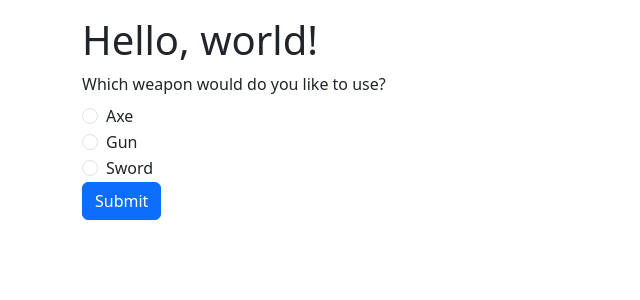
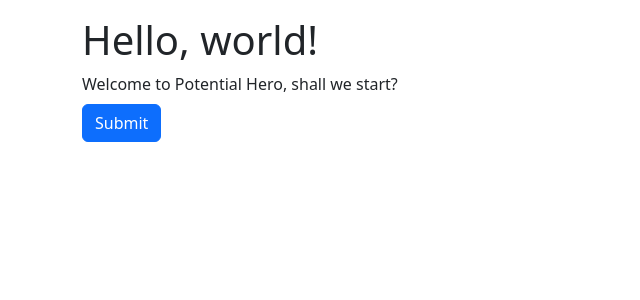
Before and after one commit to Hassan-Mallah/potential-hero, a Django app: page / in a window 1280 px wide. Shown: the top 300 px of the page, without its empty margins (0-640 px from the left). Run offline with Django 4.2, Linux system fonts and the light colour scheme.

Commit message:
Welcome message

```diff
--- a/webApp/game/templates/index.html
+++ b/webApp/game/templates/index.html
@@ -16,17 +16,24 @@
     <h1>Hello, world!</h1>
 
     <form action="." method="post">
+        {% if text %}
+        <label class="form-label">{{ text }}</label>
+        {% else %}
         <label class="form-label">{{ question }}</label>
+
         {% for i in answers %}
         <div class="form-check">
-            <input class="form-check-input" type="radio" name="flexRadioDefault" value={{ i }}>
+            <input class="form-check-input" type="radio" name="Radio" value={{ i }}>
             <label class="form-check-label">
                 {{ i }}
             </label>
         </div>
         {% endfor %}
+        {% endif %}
 
-        <button type="submit" class="btn btn-primary">Submit</button>
+        <div class="gird">
+            <button type="submit" class="btn btn-primary" name="button" value="submit">Submit</button>
+        </div>
     </form>
 </div>
 </body>
--- a/webApp/game/views.py
+++ b/webApp/game/views.py
@@ -7,11 +7,15 @@ from django.views.decorators.csrf import csrf_exempt
 
 @csrf_exempt
 def index(request: HttpRequest):
-    print(request.POST)
-    context = {
-        'question': 'Which weapon would do you like to use?',
-        'answers': ['Axe', 'Gun', 'Sword']
-    }
+    template = loader.get_template('index.html')
+    context = {}
 
-    template = loader.get_template('index.html')
+    if request.POST:
+        context = {
+            'question': 'Which weapon would do you like to use?',
+            'answers': ['Axe', 'Gun', 'Sword']
+        }
+    else:
+        context['text'] = 'Welcome to Potential Hero, shall we start?'
+
     return HttpResponse(template.render(context))
```
